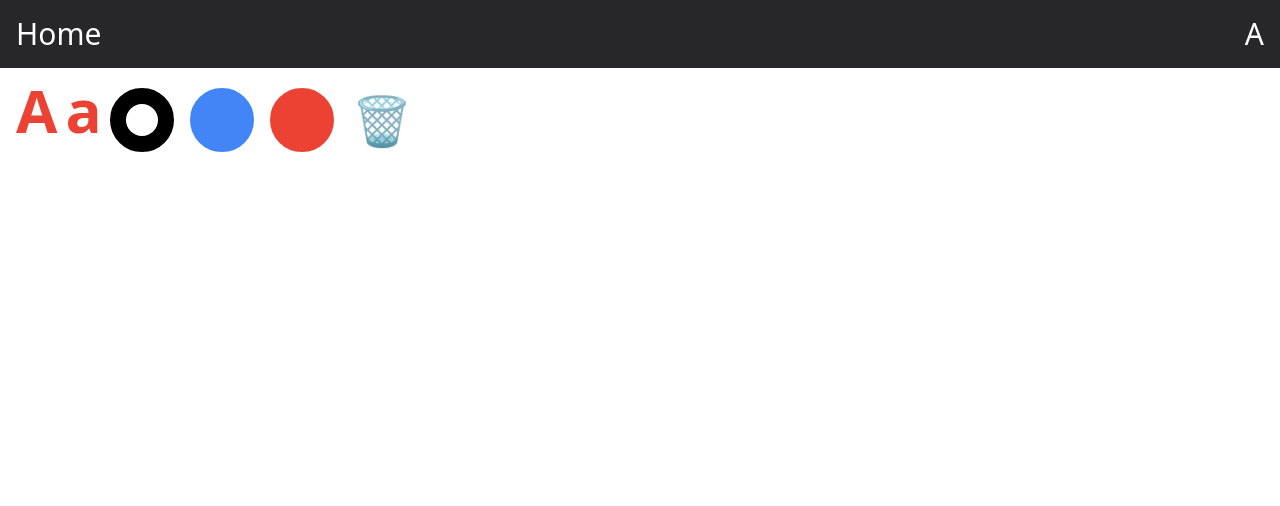
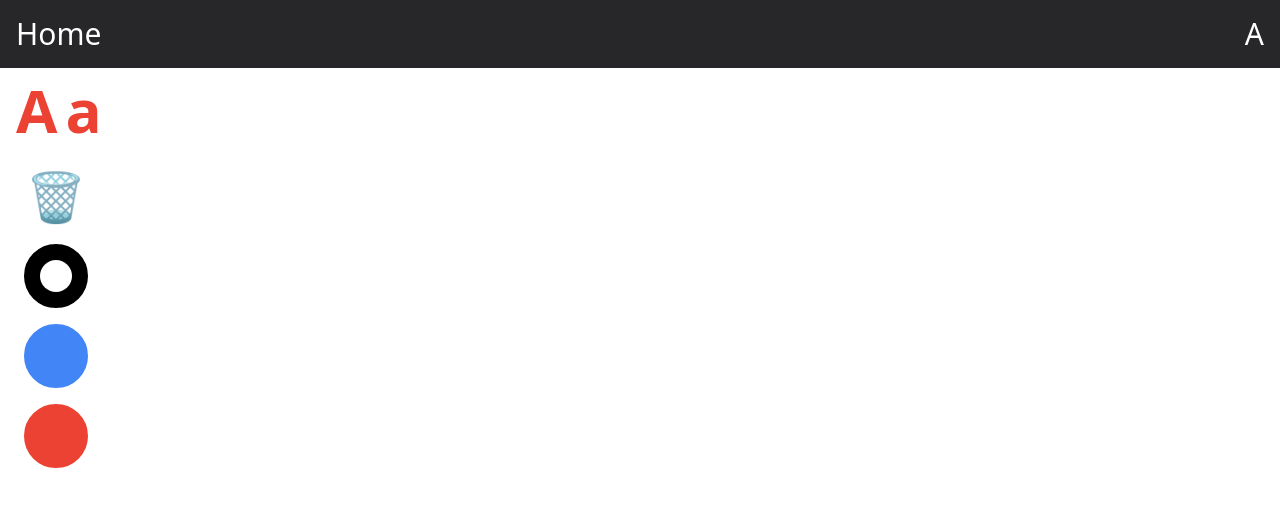
Before and after one commit to malthesers/letter-learning, a Vue app: page /a/canvas in a window 1280 px wide. Shown: the top 506 px of the page. Built offline with nearby package versions, Linux system fonts and the light colour scheme.

Commit message:
Re-factored canvas colours

```diff
--- a/src/views/CanvasView.vue
+++ b/src/views/CanvasView.vue
@@ -1,19 +1,19 @@
 <template>
   <main class="select-none">
     <div class="grid grid-cols-1 grid-rows-1 [&>*]:grid-area">
-      <div :class="isDrawing && 'pointer-events-none'" class="z-10 w-min h-min p-4 flex flex-row">
-        <p :class="[letterStore.isVowel ? 'text-red' : 'text-blue']" class="flex flex-row gap-2 text-6xl font-bold">
+      <div :class="isDrawing && 'pointer-events-none'" class="z-10 w-min h-min p-4 flex flex-col">
+        <p :class="[letterStore.isVowel ? 'text-red' : 'text-blue']" class="flex flex-row gap-2 text-6xl font-bold mb-4">
           <span class="uppercase">{{ letterStore.current?.value }}</span>
           <span class="lowercase">{{ letterStore.current?.value }}</span>
         </p>
-        <label v-for="colour in strokeColours" :key="colour" :for="colour" :class="`bg-${colour}`"
+        <button @click="clearDrawing"
+          class="w-20 h-20 text-5xl duration-200 hover:-rotate-12 active:scale-90">🗑️</button>
+        <label v-for="colour in strokeColours" :key="colour" :for="colour" :style="{ backgroundColor: colour }"
           class="w-20 h-20 border-8 border-white grid place-content-center rounded-full cursor-pointer">
           <input v-model="strokeColour" type="radio" :id="colour" :value="colour" class="w-0 h-0 opacity-0 peer">
           <div class="w-8 bg-white aspect-square rounded-full duration-200 transform scale-0 peer-checked:scale-100">
           </div>
         </label>
-        <button @click="clearDrawing"
-          class="w-20 h-20 text-5xl duration-200 hover:-rotate-12 active:scale-90">🗑️</button>
       </div>
       <div class="w-full h-full grid place-content-center overflow-hidden">
         <canvas ref="canvas" width="2600" height="1400" class="bg-white place-self-center" @mousedown="startDrawing"
@@ -24,14 +24,7 @@
 </template>
 
 <script setup lang="ts">
-import type { Consonant } from '@/interfaces/Letters';
 import { useLetterStore } from '@/stores/letterStore';
-
-interface Colours {
-  black: string,
-  red: string,
-  blue: string
-}
 
 const letterStore = useLetterStore()
 
@@ -39,13 +32,8 @@ const isDrawing = ref<boolean>(false)
 const canvas = ref<HTMLCanvasElement | null>(null)
 const context = ref<CanvasRenderingContext2D | null>(null)
 const strokeWidth = ref<number>(10)
-const strokeColour = ref<string>('black')
-const strokeColours = ref<(keyof Colours)[]>(['black', 'blue', 'red'])
-const strokeColoursMap = ref<Colours>({
-  black: '#000000',
-  red: '#EC4233',
-  blue: '#4285F6'
-})
+const strokeColour = ref<string>('#000000')
+const strokeColours = ref<string[]>(['#000000', '#4285F6', '#EC4233'])
 
 
 function startDrawing(e: MouseEvent) {
@@ -53,7 +41,7 @@ function startDrawing(e: MouseEvent) {
     isDrawing.value = true
     context.value.beginPath()
     context.value.moveTo(e.clientX - canvas.value.offsetLeft, e.clientY - canvas.value.offsetTop)
-    context.value.strokeStyle = strokeColoursMap.value[strokeColour.value as keyof Colours]
+    context.value.strokeStyle = strokeColour.value
     context.value.lineWidth = strokeWidth.value
     context.value.lineJoin = 'round'
     context.value.lineCap = 'round'
--- a/tailwind.config.ts
+++ b/tailwind.config.ts
@@ -5,14 +5,9 @@ module.exports = {
     extend: {
       colors: {
         'red': '#EC4233',
-        'blue': '#4285F6'
+        'blue': '#4285F6',
       }
     }
   },
-  safelist: [
-    'bg-black',
-    'bg-red',
-    'bg-blue'
-  ],
   plugins: []
 }
```
